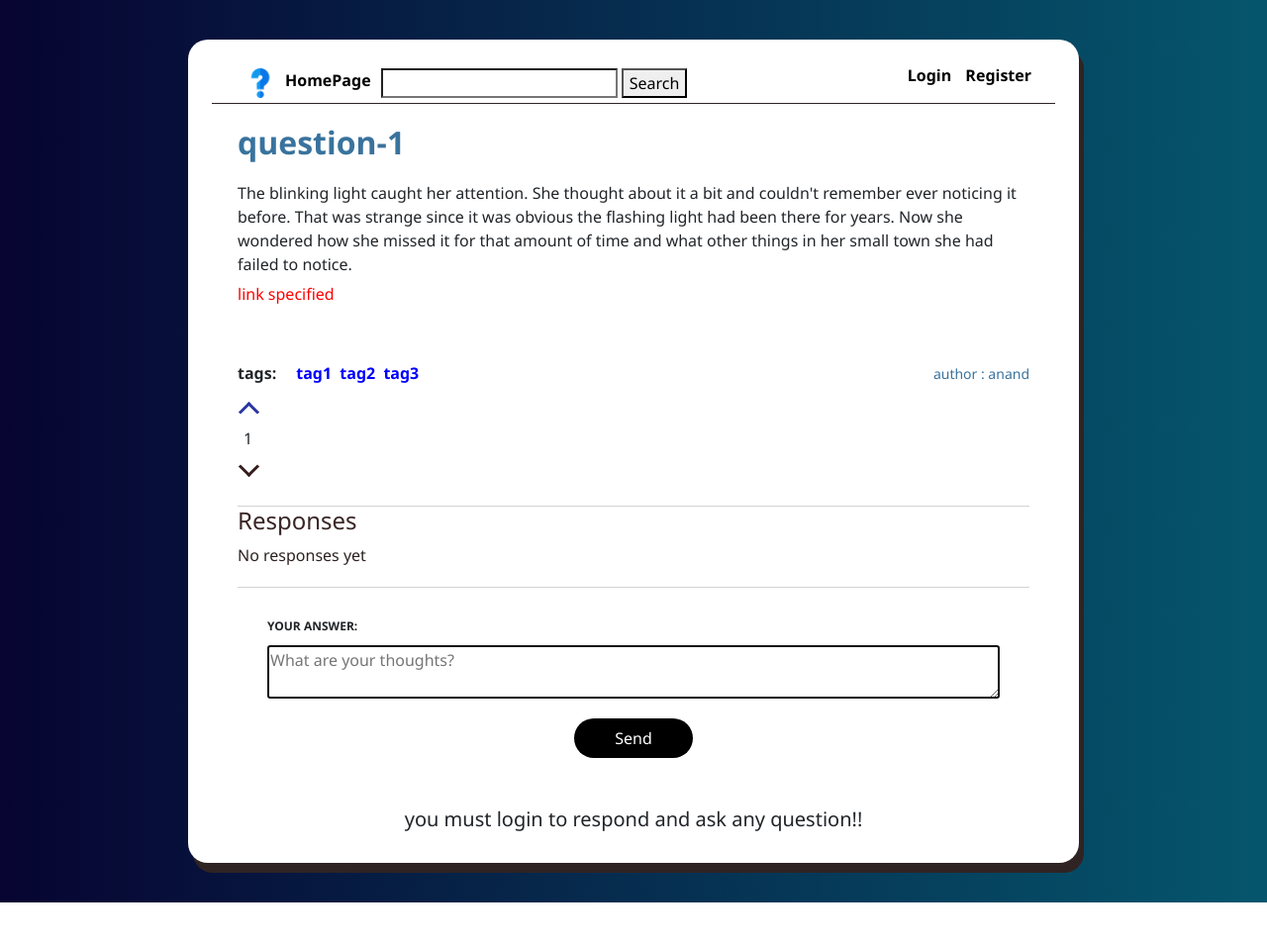
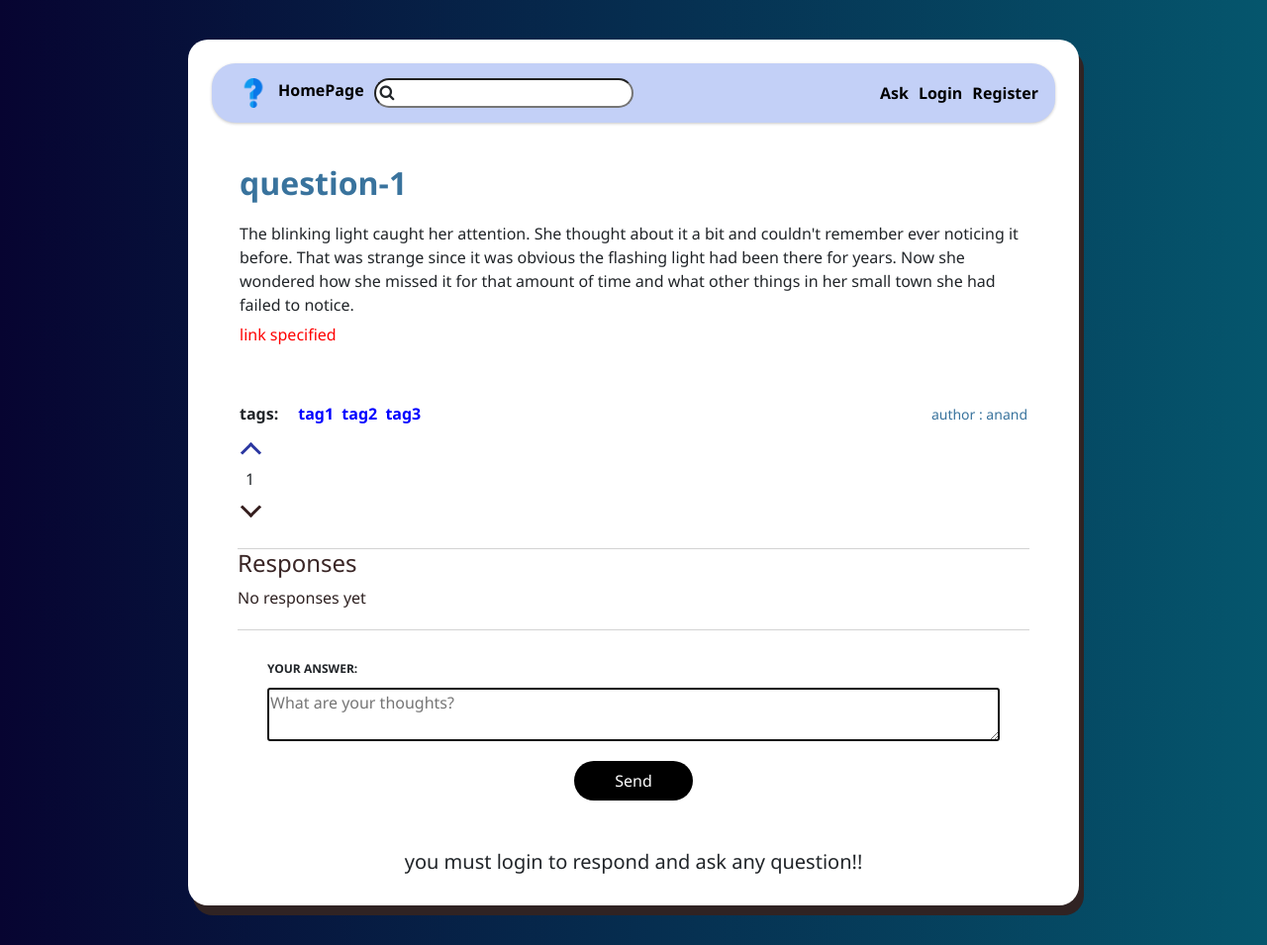
Before and after one commit to AnandSharma98/qna, a Django app: page /question/3 in a window 1280 px wide. Shown: the whole page at 99% size. Before the commit the page ends 912 px from the top, so only its background shows below. Run offline with Django 4.2, Linux system fonts and the light colour scheme; data comes from the database, SQL or seed files in the repository; parts of the project's set-up code (start-up, migrations or seed data) failed here and were passed over.

Commit message:
improvises routing

```diff
--- a/main/static/css/styles.css
+++ b/main/static/css/styles.css
@@ -40,10 +40,13 @@ blockquote {
 
 .navbar {
   display: flex;
-  flex-direction: row;
-  justify-content: space-between;   /* space between items*/
-  padding: 0 24px;
-  border-bottom: 1px solid #302323;
+  z-index: 3;
+  height: 60px;
+  background: #c3d0f7;
+  border: 1px solid transparent;
+  box-shadow: 0 1px 3px rgb(23 23 23 / 24%);
+  border-radius: 24px;
+
 }
 
 
@@ -123,6 +126,8 @@ https://stackoverflow.com/questions/11227322/css-selectors-ul-li-a-vs-ul-li-a
 
 .question-container{
   display: block;
+  border-radius: 24px;
+  border: 2px solid transparent;
 }
 
 .question-info-container{
--- a/main/templates/navbar.html
+++ b/main/templates/navbar.html
@@ -10,22 +10,23 @@
       <li><a href="{% url 'index' %}">HomePage</a></li>
       <li>
         <form action="{% url 'search_results' %}">
+          <i class="fa fa-search icon" style=" position: absolute; padding:6px;"></i>
           <input
             type="search"
-            placeholder="{{ phrase }}"
+            placeholder= ' {{ phrase }}'
             aria-label="Search"
             name="search"
-          />
-          <button type="submit">Search</button>
+          style="border-radius: 24px; padding-left:25px;"/>
+          <button type="submit" style="visibility: hidden;"></button>
         </form>
       </li>
     </ul>
   </div>
 
-  <div class="user-menu">
+  <div class="main-menu">
     <ul>
+      <li><a href="{% url 'new-question' %}">Ask</a></li>
       {% if user.is_authenticated %}
-      <li><a href="{% url 'new-question' %}">Ask</a></li>
       <li><a href="{% url 'users-profile' %}">{{ user }}</a></li>
       <li><a href="{% url 'logout' %}">Logout</a></li>
       {% else %}
--- a/main/templates/page.html
+++ b/main/templates/page.html
@@ -3,6 +3,7 @@
 <html lang="en" dir="ltr">
   <head>
     <meta charset="utf-8">
+    <link href="https://cdnjs.cloudflare.com/ajax/libs/font-awesome/4.7.0/css/font-awesome.css" rel="stylesheet"/>
     <link rel='stylesheet' media='screen and (min-width: 778px)' href='css800width.css' />
     <link rel="stylesheet" href="https://cdnjs.cloudflare.com/ajax/libs/font-awesome/4.7.0/css/font-awesome.min.css">
     <link rel="stylesheet" href="https://cdn.jsdelivr.net/npm/bootstrap@4.6.1/dist/css/bootstrap.min.css">
--- a/main/templates/question.html
+++ b/main/templates/question.html
@@ -2,9 +2,10 @@
 
 {% block content %}
 <div class="page-question-page">
-  <h2 class="question-title">{{question.title}}</h2>
+
 
 <div class="question-container">
+  <h2 class="question-title">{{question.title}}</h2>
   <p class="question-body">{{question.body}}</p>
   <p>
     {% if question.url %}
--- a/main/views.py
+++ b/main/views.py
@@ -54,7 +54,7 @@ def logoutPage(request):
     logout(request)
     return redirect('login')
 
-@login_required(login_url='register')
+@login_required(login_url='login')
 def newQuestionPage(request):
     form = NewQuestionForm()
 
@@ -86,7 +86,9 @@ def questionPage(request, id):
     response_form = NewResponseForm()
     reply_form = NewReplyForm()
 
-    if request.method == 'POST' and request.user.is_authenticated:
+    if request.method == 'POST':
+        if not request.user.is_authenticated:
+            return redirect('login')
         try:
             response_form = NewResponseForm(request.POST)
             # this is for : what happens when you add any response
@@ -99,8 +101,6 @@ def questionPage(request, id):
         except Exception as e:
             print(e)
             raise
-    else:
-        messages.warning(request, 'please login first')
 
 
     # here , with question.html and in model related name, timestamp: 2:09
@@ -137,9 +137,6 @@ def replyPage(request):
         except Exception as e:
             print(e)
             raise
-    else:
-        messages.warning(request, 'please login first')
-
     return redirect('index')
 
 
@@ -165,10 +162,10 @@ def LikeView(request, pk):
             question.likes.remove(request.user)
         else:
             question.likes.add(request.user) # saving that person who liked the question(like)
+        return HttpResponseRedirect(reverse('question', args=[str(pk)]))
     else:
         messages.warning(request, 'please login first')
-
-    return HttpResponseRedirect(reverse('question', args=[str(pk)]))
+        return redirect('login')
 
 def LikeViewResponse(request):
     response = get_object_or_404(Response, id=request.POST.get('response_id')) # this will take that button from form
@@ -177,10 +174,11 @@ def LikeViewResponse(request):
             response.likes.remove(request.user)
         else:
             response.likes.add(request.user) # saving that person who liked the question
+        return HttpResponseRedirect(reverse('question', args=[str(response.question.id)]))
     else:
         messages.warning(request, 'please login first')
+        return redirect('login')
 
-    return HttpResponseRedirect(reverse('question', args=[str(response.question.id)]))
 
 
 @login_required
```
